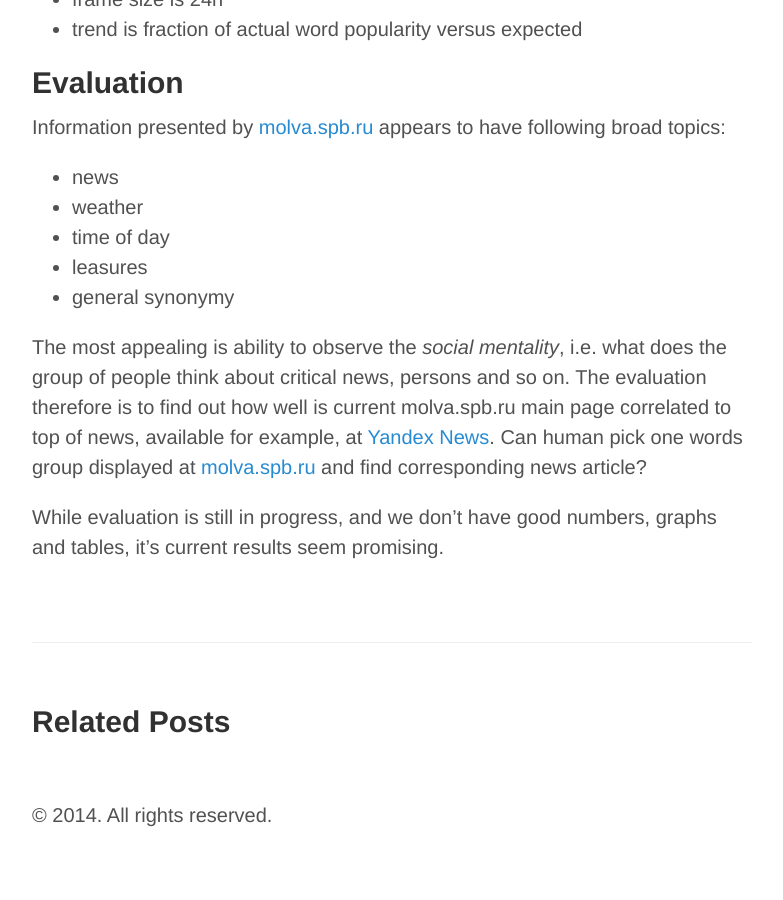
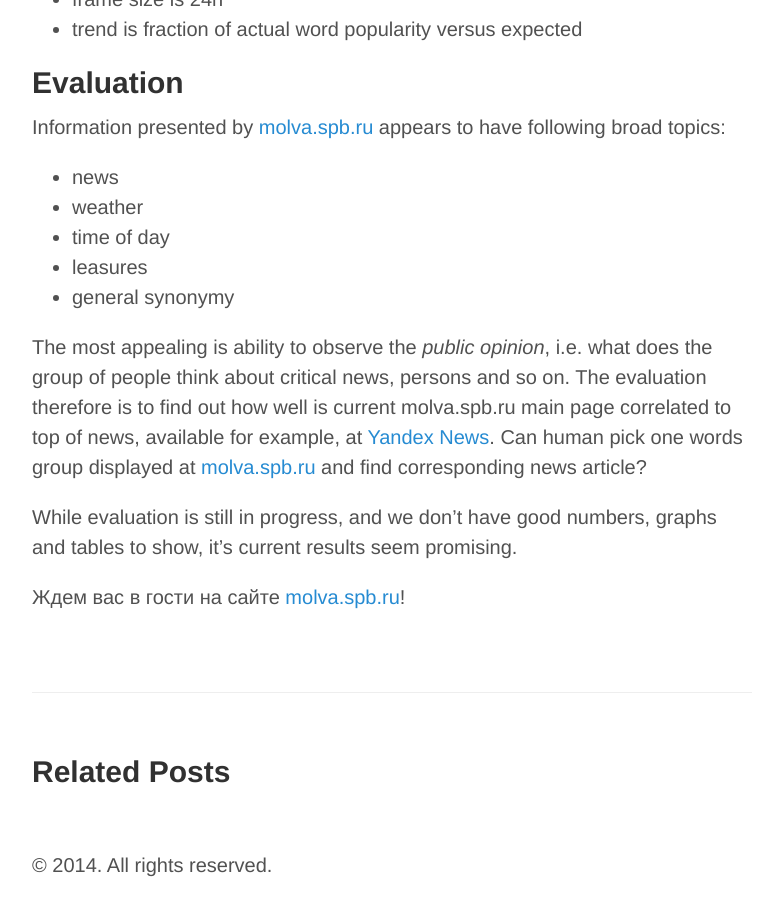
Before and after one commit to lonlylocly/lonlylocly.github.io, a Jekyll site: the page built from _posts/2014-09-05-Introducing-molva.md, in a window 1280 px wide and 900 px high, scrolled down 2030 px. Shown: the whole window, without its empty margins (248-1031 px from the left). Built offline with Jekyll 4.4.1, drawn with Linux system fonts in a browser that asks for light colours; Markdown is read by kramdown in place of the engine named in the settings; before the commit the page ends 2880 px from its top, so only the background shows below that; some of the changed text lies outside the part shown.

Commit message:
Update 2014-09-05-Introducing-molva.md

```diff
--- a/_posts/2014-09-05-Introducing-molva.md
+++ b/_posts/2014-09-05-Introducing-molva.md
@@ -71,8 +71,10 @@ Information presented by [molva.spb.ru](http://molva.spb.ru/) appears to have fo
 - leasures
 - general synonymy
 
-The most appealing is ability to observe the *social mentality*, i.e. what does the group of people think about critical news, persons and so on.
+The most appealing is ability to observe the *public opinion*, i.e. what does the group of people think about critical news, persons and so on.
 The evaluation therefore is to find out how well is current molva.spb.ru main page correlated to top of news, available for example, at [Yandex News](http://news.yandex.ru/).
 Can human pick one words group displayed at [molva.spb.ru](http://molva.spb.ru/) and find corresponding news article?
 
-While evaluation is still in progress, and we don't have good numbers, graphs and tables, it's current results seem promising.
+While evaluation is still in progress, and we don't have good numbers, graphs and tables to show, it's current results seem promising.
+
+Ждем вас в гости на сайте [molva.spb.ru](http://molva.spb.ru/)!
```
Also changed, not shown: other parts of _posts/2014-09-05-Introducing-molva.md (+2 -2 lines).
